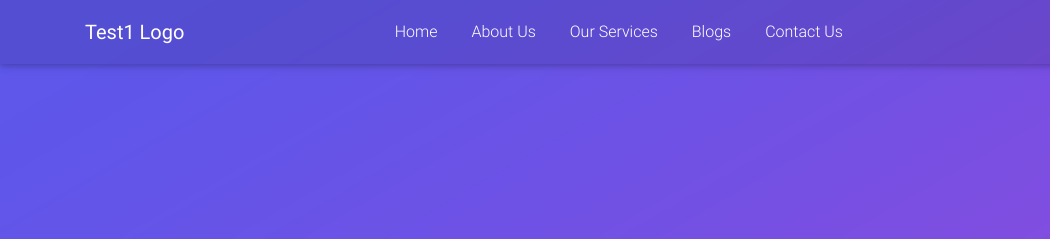
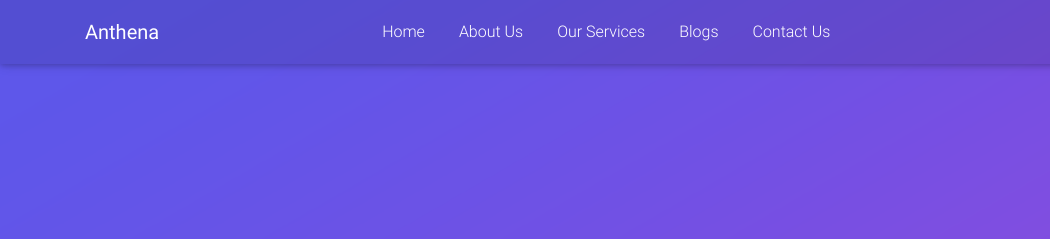
Before and after one commit to ReniLaimujam/freelance, a plain HTML site: page index.html in a window 1280 px wide. Shown: the top 239 px of the page, 0-1050 px from the left. Drawn offline with Linux system fonts and the light colour scheme; a web font is replaced by a local one.

Commit message:
index chnages logo title

```diff
--- a/index.html
+++ b/index.html
@@ -44,7 +44,7 @@
         <div class="container">
             <!-- Brand -->
             <a class="navbar-brand" href="#">
-                <strong>Test1 Logo</strong>
+                <strong>Anthena</strong>
             </a>
             <!-- Collapse -->
             <button class="navbar-toggler" id="header-btn-collapse-nav" type="button" data-toggle="collapse" data-target="#navbarSupportedContent" aria-controls="navbarSupportedContent"
```
